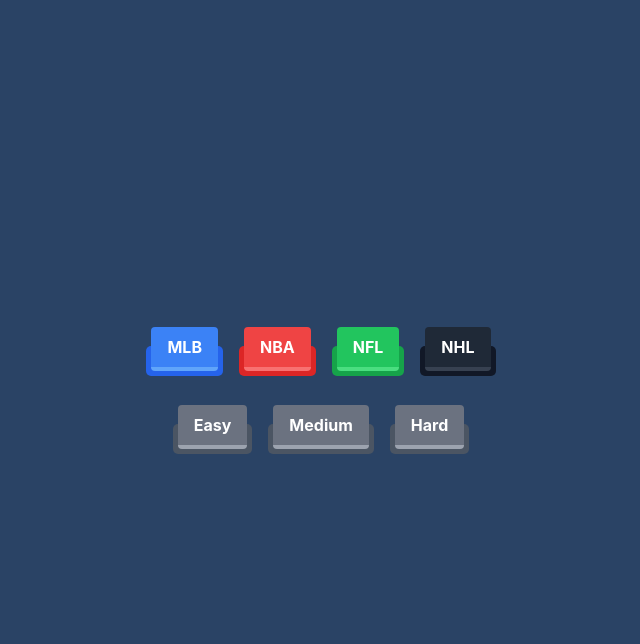
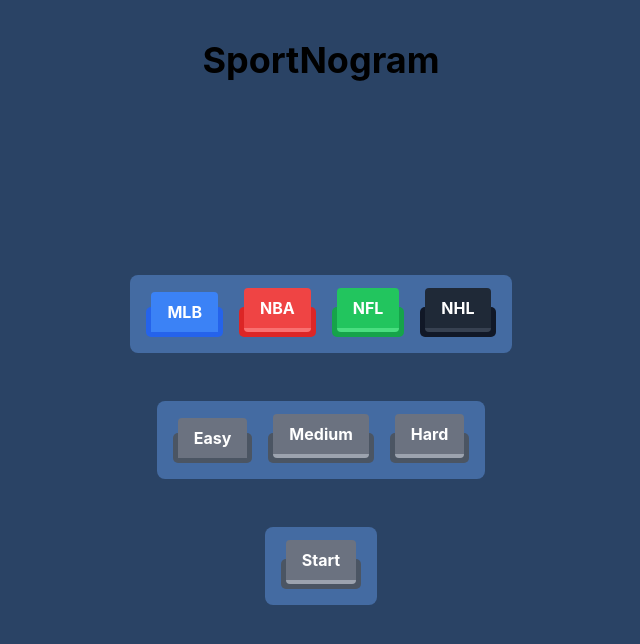
Before and after one commit to jackgusler/NonoSports, a React (Create React App) app in the folder client/: page / in a window 1280 px wide. Shown: the top 644 px of the page, without its empty margins (319-959 px from the left). Built offline with nearby package versions, Linux system fonts and the light colour scheme.

Commit message:
added the grid!

```diff
--- a/client/package.json
+++ b/client/package.json
@@ -3,6 +3,7 @@
   "version": "0.1.0",
   "private": true,
   "dependencies": {
+    "@fortawesome/fontawesome-free": "^6.5.2",
     "@testing-library/jest-dom": "^5.17.0",
     "@testing-library/react": "^13.4.0",
     "@testing-library/user-event": "^13.5.0",
--- a/client/src/App.js
+++ b/client/src/App.js
@@ -1,37 +1,29 @@
 import "./index.css";
+
+import "@fortawesome/fontawesome-free/css/all.min.css";
 import React, { useState } from "react";
-import Button from "./components/Button";
+import StartingView from "./views/StartingView";
+import GameView from "./views/GameView";
 
 function App() {
-  const [difficulty, setDifficulty] = useState(null);
-  const [category, setCategory] = useState(null);
+  const [difficulty, setDifficulty] = useState("easy");
+  const [category, setCategory] = useState("MLB");
+  const [gameStarted, setGameStarted] = useState(false);
 
   return (
-    <div className="flex justify-center items-center min-h-screen flex-col space-y-12">
-      <div className="container mx-auto flex justify-center space-x-4">
-        <Button color="blue" onClick={() => setCategory("MLB")}>
-          MLB
-        </Button>
-        <Button color="red" onClick={() => setCategory("NBA")}>
-          NBA
-        </Button>
-        <Button color="green" onClick={() => setCategory("NFL")}>
-          NFL
-        </Button>
-        <Button color="black" onClick={() => setCategory("NHL")}>
-          NHL
-        </Button>
-      </div>
-      <div className="container mx-auto flex justify-center space-x-4">
-        <Button color="grey" onClick={() => setDifficulty("easy")}>
-          Easy
-        </Button>
-        <Button color="grey" onClick={() => setDifficulty("medium")}>
-          Medium
-        </Button>
-        <Button color="grey" onClick={() => setDifficulty("hard")}>
-          Hard
-        </Button>
+    <div className="flex flex-col items-center justify-between h-screen">
+      <h1 className="text-4xl font-bold mt-10">SportNogram</h1>
+      <div className="flex-grow flex items-center">
+        {gameStarted ? (
+          <GameView category={category} difficulty={difficulty} className="fade-in" />
+        ) : (
+          <StartingView
+            setCategory={setCategory}
+            setDifficulty={setDifficulty}
+            setGameStarted={setGameStarted}
+            className="fade-out"
+          />
+        )}
       </div>
     </div>
   );
--- a/client/src/components/Button.js
+++ b/client/src/components/Button.js
@@ -1,9 +1,8 @@
-// Button.js
 import React from "react";
 
-const Button = ({ color, children, onClick }) => {
+const Button = ({ color, children, onClick, active }) => {
   const baseStyle =
-    "font-bold py-2 px-4 border-b-4 rounded transform transition-all duration-75";
+    "font-bold py-2 px-4 border-b-4 rounded transform transition-all duration-150";
   const colorStyle = {
     black:
       "bg-gray-800 hover:bg-gray-700 text-white border-gray-700 hover:border-gray-600 active:translate-y-1 active:border-gray-900",
@@ -17,12 +16,21 @@
   };
 
   const tailwindToHex = {
-    "gray-800": "#111827", // This is the hex color code for Tailwind's gray-900
-    "gray-100": "#ffffff", // This is the hex color code for Tailwind's gray-200
-    "gray-500": "#4b5563", // This is the hex color code for Tailwind's gray-600
-    "red-500": "#dc2626", // This is the hex color code for Tailwind's red-600
-    "green-500": "#16a34a", // This is the hex color code for Tailwind's green-600
-    "blue-500": "#2563eb", // This is the hex color code for Tailwind's blue-600
+    "gray-800": "#111827",
+    "gray-100": "#ffffff",
+    "gray-500": "#4b5563",
+    "red-500": "#dc2626",
+    "green-500": "#16a34a",
+    "blue-500": "#2563eb",
+  };
+
+  const activeColorStyle = {
+    black: "bg-gray-800 text-white translate-y-1 border-gray-900",
+    white: "bg-gray-100 text-gray-900 translate-y-1 border-white",
+    grey: "bg-gray-500 text-white translate-y-1 border-gray-600",
+    red: "bg-red-500 text-white translate-y-1 border-red-600",
+    green: "bg-green-500 text-white translate-y-1 border-green-600",
+    blue: "bg-blue-500 text-white translate-y-1 border-blue-600",
   };
 
   const backgroundColorClass = colorStyle[color].match(/bg-([a-z0-9-]+)/)[1];
@@ -40,7 +48,12 @@
         height: "30px",
       }}
     >
-      <button className={`${baseStyle} ${colorStyle[color]}`} onClick={onClick}>
+      <button
+        className={`${baseStyle} ${
+          active ? activeColorStyle[color] : colorStyle[color]
+        }`}
+        onClick={onClick}
+      >
         {children}
       </button>
     </div>
--- /dev/null
+++ b/client/src/components/ButtonGroup.js
@@ -0,0 +1,31 @@
+import React, { useState } from "react";
+import Button from "./Button";
+
+function ButtonGroup({ isActive, buttons }) {
+  const [activeButton, setActiveButton] = useState(buttons.length > 1 ? buttons[0].id : null);
+  return (
+    <div className="container mx-auto flex justify-center">
+      <div
+        style={{ backgroundColor: "#446ba2" }}
+        className="p-4 rounded-lg flex space-x-4"
+      >
+        {buttons.map((button, index) => (
+          <div key={index} className="mt-4">
+            <Button
+              color={button.color}
+              onClick={() => {
+                button.onClick();
+                setActiveButton(button.id);
+              }}
+              active={isActive && activeButton === button.id}
+            >
+              {button.label}
+            </Button>
+          </div>
+        ))}
+      </div>
+    </div>
+  );
+}
+
+export default ButtonGroup;
--- /dev/null
+++ b/client/src/components/Grid.js
@@ -0,0 +1,107 @@
+// Grid.js
+import React, { useState } from "react";
+import ButtonGroup from "./ButtonGroup";
+import GridButton from "./GridButton";
+
+const difficultyMap = {
+  easy: 5,
+  medium: 7,
+  hard: 10,
+};
+
+const Grid = ({ difficulty }) => {
+  const gridSize = difficultyMap[difficulty] || 5;
+  const [isDragging, setIsDragging] = useState(false);
+  const [gridState, setGridState] = useState("checking");
+  const [resetKey, setResetKey] = useState(0);
+
+  const handleMouseDown = () => {
+    setIsDragging(true);
+  };
+
+  const handleMouseUp = () => {
+    setIsDragging(false);
+  };
+
+  let grid = Array(gridSize ** 2)
+    .fill()
+    .map((_, i) => (
+      <GridButton key={`${resetKey}-${i}`} isDragging={isDragging} gridState={gridState} />
+    ));
+
+  const resetGrid = () => {
+    setResetKey(prevKey => prevKey + 1);
+  };
+
+  return (
+    <div className="flex flex-col items-center">
+      <ButtonGroup
+        isActive={true}
+        buttons={[
+          {
+            id: "checking",
+            color: "blue",
+            onClick: () => {
+              setGridState("checking");
+            },
+            label: <i className="fa-solid fa-pen-to-square"></i>,
+          },
+          {
+            id: "unchecking",
+            color: "blue",
+            onClick: () => {
+              setGridState("unchecking");
+            },
+            label: <i className="fa-regular fa-pen-to-square"></i>,
+          },
+          {
+            id: "marking",
+            color: "red",
+            onClick: () => {
+              setGridState("marking");
+            },
+            label: <i className="fas fa-flag"></i>,
+          },
+          {
+            id: "unmarking",
+            color: "red",
+            onClick: () => {
+              setGridState("unmarking");
+            },
+            label: <i className="fa-regular fa-flag"></i>,
+          },
+        ]}
+      />
+      <div
+        className={`grid grid-cols-${gridSize} my-4`}
+        onMouseDown={handleMouseDown}
+        onMouseUp={handleMouseUp}
+      >
+        {grid}
+      </div>
+      <ButtonGroup
+        isActive={false}
+        buttons={[
+          {
+            id: "reset",
+            color: "blue",
+            onClick: () => {
+              resetGrid();
+            },
+            label: <i className="fa-solid fa-rotate-left"></i>,
+          },
+          {
+            id: "redo",
+            color: "blue",
+            onClick: () => {
+              // redoMove();
+            },
+            label: <i className="fa-solid fa-left-long"></i>,
+          },
+        ]}
+      />
+    </div>
+  );
+};
+
+export default Grid;
--- /dev/null
+++ b/client/src/components/GridButton.js
@@ -0,0 +1,57 @@
+// GridButton.js
+import React, { useState, useEffect } from "react";
+
+const GridButton = ({ isDragging, gridState, resetKey }) => {
+  const [buttonState, setButtonState] = useState(null);
+
+  useEffect(() => {
+    // Reset button state when resetKey changes
+    setButtonState(null);
+  }, [resetKey]);
+
+  const handleMouseOver = () => {
+    if (isDragging) {
+      switch (gridState) {
+        case "checking":
+          if (buttonState === null) setButtonState("checked");
+          break;
+        case "unchecking":
+          if (buttonState === "checked") setButtonState(null);
+          break;
+        case "marking":
+          if (buttonState === null) setButtonState("marked");
+          break;
+        case "unmarking":
+          if (buttonState === "marked") setButtonState(null);
+          break;
+        default:
+          break;
+      }
+    }
+  };
+
+  const getButtonColor = () => {
+    switch (buttonState) {
+      case "checked":
+        return "#93C5FD";
+      case "marked":
+        return "red";
+      default:
+        return "white";
+    }
+  };
+
+  return (
+    <button
+      onMouseOver={handleMouseOver}
+      style={{
+        backgroundColor: getButtonColor(),
+        width: "50px",
+        height: "50px",
+        border: "1px solid #446BA2",
+      }}
+    ></button>
+  );
+};
+
+export default GridButton;
--- /dev/null
+++ b/client/src/views/GameView.js
@@ -0,0 +1,19 @@
+// game view, where the game is played and needs:
+// difficulty and category props from App.js
+// based on difficulty, set the grid size
+// get the image based on the category
+
+// GameView.js
+// GameView.js
+import React from 'react';
+import Grid from '../components/Grid';
+
+const GameView = ({ category, difficulty }) => {
+  return (
+    <div>
+      <Grid difficulty={difficulty} />
+    </div>
+  );
+}
+
+export default GameView;
--- /dev/null
+++ b/client/src/views/StartingView.js
@@ -0,0 +1,95 @@
+import "../index.css";
+import React from "react";
+import ButtonGroup from "../components/ButtonGroup";
+
+function StartingView({ setCategory, setDifficulty, setGameStarted }) {
+  return (
+    <div className="flex justify-center items-center flex-col space-y-12">
+      <div className="container mx-auto flex justify-center space-x-4">
+        <ButtonGroup
+          isActive={true}
+          buttons={[
+            {
+              id: "MLB",
+              color: "blue",
+              onClick: () => {
+                setCategory("MLB");
+              },
+              label: "MLB",
+            },
+            {
+              id: "NBA",
+              color: "red",
+              onClick: () => {
+                setCategory("NBA");
+              },
+              label: "NBA",
+            },
+            {
+              id: "NFL",
+              color: "green",
+              onClick: () => {
+                setCategory("NFL");
+              },
+              label: "NFL",
+            },
+            {
+              id: "NHL",
+              color: "black",
+              onClick: () => {
+                setCategory("NHL");
+              },
+              label: "NHL",
+            },
+          ]}
+        />
+      </div>
+      <div className="container mx-auto flex justify-center space-x-4">
+        <ButtonGroup
+          isActive={true}
+          buttons={[
+            {
+              id: "easy",
+              color: "grey",
+              onClick: () => {
+                setDifficulty("easy");
+              },
+              label: "Easy",
+            },
+            {
+              id: "medium",
+              color: "grey",
+              onClick: () => {
+                setDifficulty("medium");
+              },
+              label: "Medium",
+            },
+            {
+              id: "hard",
+              color: "grey",
+              onClick: () => {
+                setDifficulty("hard");
+              },
+              label: "Hard",
+            },
+          ]}
+        />
+      </div>
+      <div className="container mx-auto flex justify-center">
+        <ButtonGroup
+          buttons={[
+            {
+              color: "grey",
+              onClick: () => {
+                setGameStarted(true);
+              },
+              label: "Start",
+            },
+          ]}
+        />
+      </div>
+    </div>
+  );
+}
+
+export default StartingView;
```
Also changed, not shown: client/src/index.css (+18 -0 lines), 1 other file (tests, documents, lock files or other folders).
